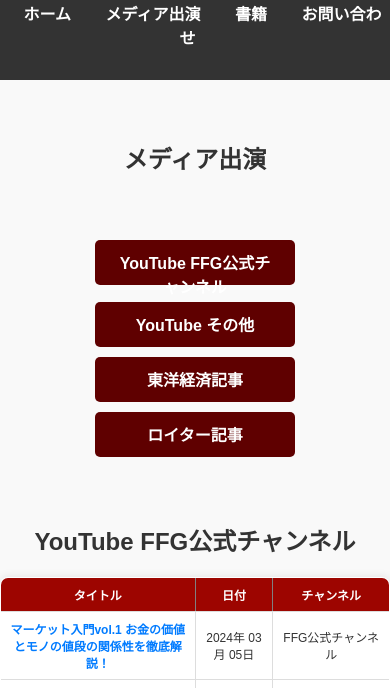
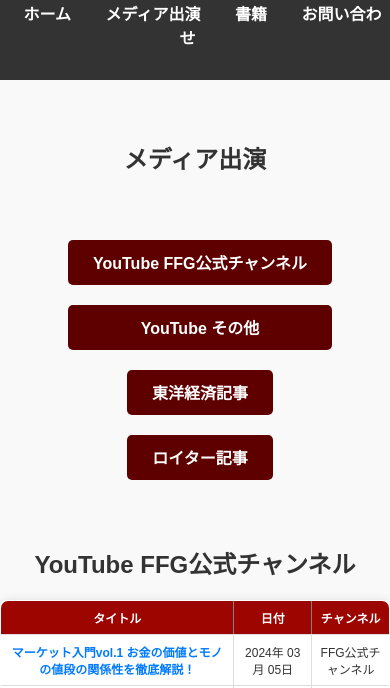
Before and after one commit to ns1230/ns1230.github.io, a plain HTML site: page media.html in a window 390 px wide. Shown: the part 131-819 px from the top of the page. Drawn offline with Linux system fonts and the light colour scheme.

Commit message:
edited media navigation button layout

```diff
--- a/media.html
+++ b/media.html
@@ -26,10 +26,16 @@
 
     <!-- Section Navigation Buttons -->
     <div class="table-navigation">
-        <button onclick="location.href='#youtubeFFG-table'">YouTube FFG公式チャンネル</button>
-        <button onclick="location.href='#youtubeOthers-table'">YouTube その他</button>
-        <button onclick="location.href='#magazine-table'">東洋経済記事</button>
-        <button onclick="location.href='#newsarticle-table'">ロイター記事</button>
+        <!-- First Row -->
+        <div class="button-row">
+            <button onclick="location.href='#youtubeFFG-table'">YouTube FFG公式チャンネル</button>
+            <button onclick="location.href='#youtubeOthers-table'">YouTube その他</button>
+        </div>
+        <!-- Second Row -->
+        <div class="button-row">
+            <button onclick="location.href='#magazine-table'">東洋経済記事</button>
+            <button onclick="location.href='#newsarticle-table'">ロイター記事</button>
+        </div>
     </div>
 
     <!-- YouTube FFG Section -->
--- a/styles.css
+++ b/styles.css
@@ -86,9 +86,9 @@ td {
 }
 
 /* Set column widths for all tables */
-th:nth-child(1), td:nth-child(1) { width: 50%; } /* Title column with link */
+th:nth-child(1), td:nth-child(1) { width: 60%; } /* Title column with link */
 th:nth-child(2), td:nth-child(2) { width: 20%; } /* Date column */
-th:nth-child(3), td:nth-child(3) { width: 30%; } /* Media platform column */
+th:nth-child(3), td:nth-child(3) { width: 20%; } /* Media platform column */
 
 /* Link Styling */
 a {
@@ -103,8 +103,16 @@ a:hover {
 
 /* Style the navigation buttons */
 .table-navigation {
-    text-align: center;
-    margin: 20px 0;
+    display: flex;
+    flex-direction: column; /* ✅ Stack rows vertically */
+    align-items: center; /* ✅ Center buttons horizontally */
+    gap: 10px; /* ✅ Space between rows */
+}
+
+.button-row {
+    display: flex;
+    justify-content: center; /* ✅ Center buttons inside each row */
+    gap: 10px; /* ✅ Space between buttons */
 }
 
 .table-navigation button {
@@ -117,7 +125,7 @@ a:hover {
     cursor: pointer;
     border-radius: 5px;
     transition: background 0.3s;
-    width: 200px; /* Set a fixed width for uniform size */
+    width: 400px; /* Set a fixed width for uniform size */
     height: 45px; /* Ensure all buttons have the same height */
     text-align: center;
     font-weight: bold;
@@ -136,18 +144,25 @@ a:hover {
 
 /* Make the tables responsive */
 @media (max-width: 768px) {
+    .table-navigation {
+        flex-direction: column; /* Stack buttons in one column on smaller screens */
+    }
+    .button-row {
+        flex-direction: column; /* ✅ Buttons go full-width on mobile */
+    }
+    .table-navigation button {
+        width: 100%; /* Make buttons full-width */
+    }
     table {
         width: 100%;
     }
-
     th, td {
         font-size: 12px;
         padding: 8px;
     }
-
-    th:nth-child(1), td:nth-child(1) { width: 50%; } /* Adjust title column for smaller screens */
+    th:nth-child(1), td:nth-child(1) { width: 60%; } /* Adjust title column for smaller screens */
     th:nth-child(2), td:nth-child(2) { width: 20%; }
-    th:nth-child(3), td:nth-child(3) { width: 30%; }
+    th:nth-child(3), td:nth-child(3) { width: 20%; }
 }
 
 /* Back to Top Button */
```
Also changed, not shown: media_simple.json.
